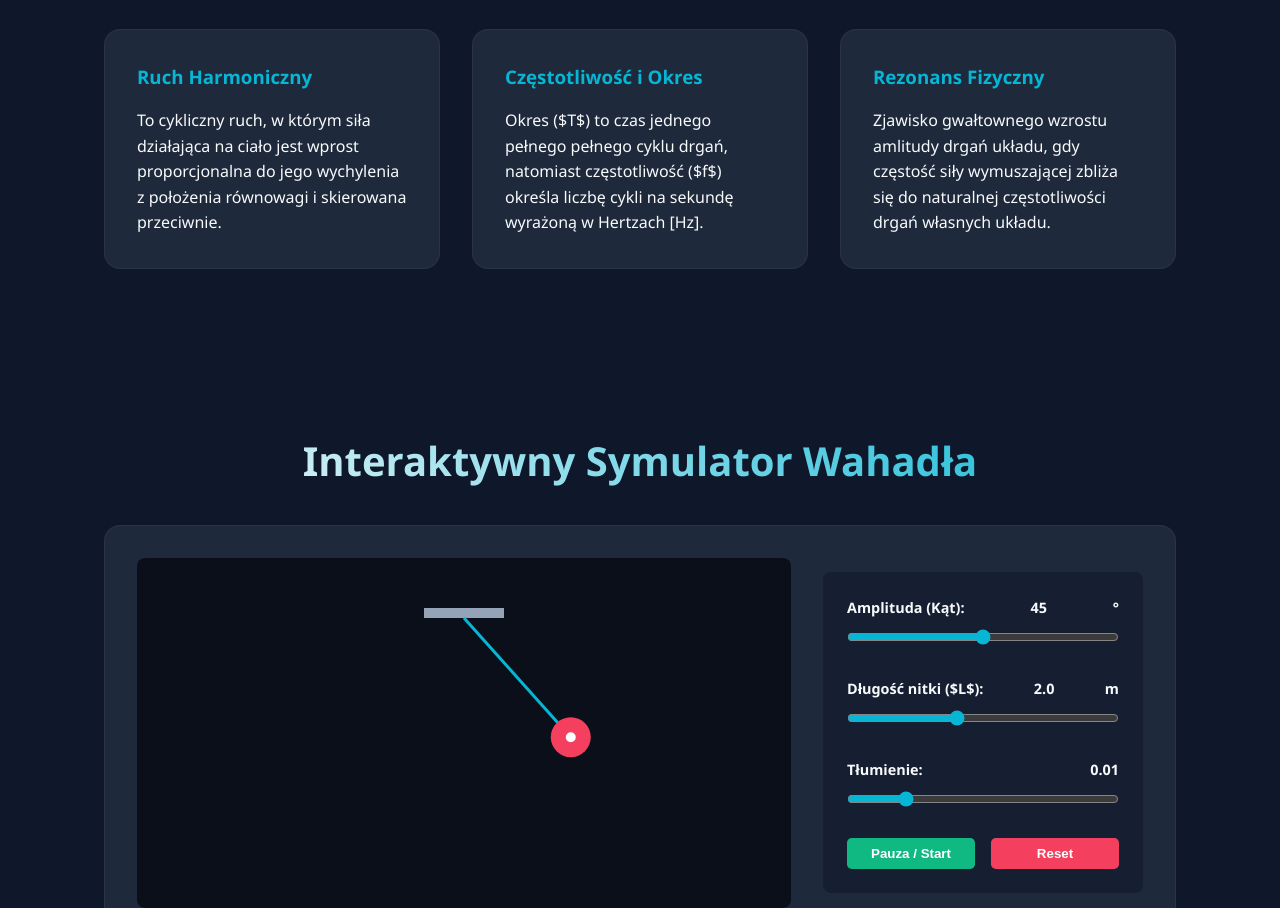
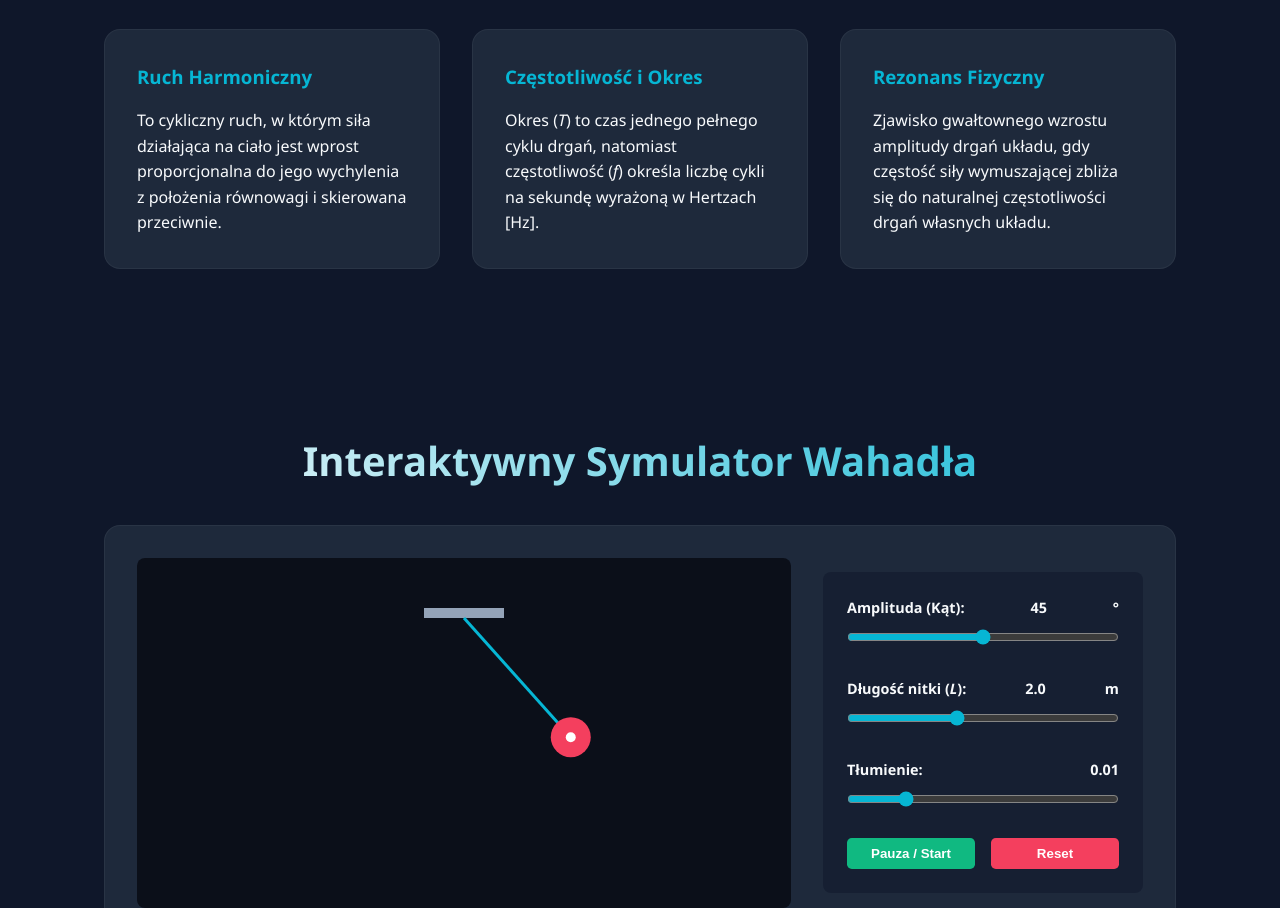
Before and after one commit to MichalPedzisz/edukacja, a plain HTML site: page index.html in a window 1280 px wide. Shown: the part 963-1871 px from the top of the page. Drawn offline with Linux system fonts and the light colour scheme.

Commit message:
Fix typos and improve HTML structure

```diff
--- a/index.html
+++ b/index.html
@@ -202,7 +202,7 @@
                 grid-template-columns: 1fr;
             }
             nav ul {
-                display: none; /* w docelowej wersji mobilnej menu hamburgerowe */
+                display: none;
             }
         }
 
@@ -305,11 +305,11 @@
             </div>
             <div class="card">
                 <h3>Częstotliwość i Okres</h3>
-                <p>Okres ($T$) to czas jednego pełnego pełnego cyklu drgań, natomiast częstotliwość ($f$) określa liczbę cykli na sekundę wyrażoną w Hertzach [Hz].</p>
+                <p>Okres (<i>T</i>) to czas jednego pełnego cyklu drgań, natomiast częstotliwość (<i>f</i>) określa liczbę cykli na sekundę wyrażoną w Hertzach [Hz].</p>
             </div>
             <div class="card">
                 <h3>Rezonans Fizyczny</h3>
-                <p>Zjawisko gwałtownego wzrostu amlitudy drgań układu, gdy częstość siły wymuszającej zbliża się do naturalnej częstotliwości drgań własnych układu.</p>
+                <p>Zjawisko gwałtownego wzrostu amplitudy drgań układu, gdy częstość siły wymuszającej zbliża się do naturalnej częstotliwości drgań własnych układu.</p>
             </div>
         </div>
     </section>
@@ -327,7 +327,7 @@
                     <input type="range" id="rangeAngle" min="10" max="80" value="45">
                 </div>
                 <div class="control-item">
-                    <label><span>Długość nitki ($L$):</span> <span id="valLength">2.0</span> m</label>
+                    <label><span>Długość nitki (<i>L</i>):</span> <span id="valLength">2.0</span> m</label>
                     <input type="range" id="rangeLength" min="1.0" max="3.5" step="0.1" value="2.0">
                 </div>
                 <div class="control-item">
@@ -366,7 +366,6 @@
         let isRunning = true;
         let g = 9.81;
 
-        // Parametry wahadła
         let theta = parseFloat(rangeAngle.value) * Math.PI / 180;
         let omega = 0;
         let L = parseFloat(rangeLength.value);
@@ -406,7 +405,6 @@
 
         function updatePhysics() {
             if (!isRunning) return;
-            // Równanie różniczkowe wahadła: alpha = -(g/L) * sin(theta) - damping * omega
             let alpha = -(g / L) * Math.sin(theta) - damping * omega;
             omega += alpha * 0.02;
             theta += omega * 0.02;
@@ -415,23 +413,19 @@
         function draw() {
             ctx.clearRect(0, 0, canvas.width, canvas.height);
 
-            // Skalowanie wymiarów płótna
             const width = canvas.width = canvas.clientWidth;
             const height = canvas.height = canvas.clientHeight;
 
             const originX = width / 2;
             const originY = 60;
-            const scale = 80 * L; // Skalowanie długości metrów na piksele
+            const scale = 80 * L;
 
-            // Pozycja kulki wahadła
             let bobX = originX + scale * Math.sin(theta);
             let bobY = originY + scale * Math.cos(theta);
 
-            // Rysowanie mocowania
             ctx.fillStyle = '#94a3b8';
             ctx.fillRect(originX - 40, originY - 10, 80, 10);
 
-            // Rysowanie nitki
             ctx.strokeStyle = '#06b6d4';
             ctx.lineWidth = 3;
             ctx.beginPath();
@@ -439,13 +433,11 @@
             ctx.lineTo(bobX, bobY);
             ctx.stroke();
 
-            // Rysowanie kulki
             ctx.fillStyle = '#f43f5e';
             ctx.beginPath();
             ctx.arc(bobX, bobY, 20, 0, 2 * Math.PI);
             ctx.fill();
 
-            // Środek kulki (punkt)
             ctx.fillStyle = '#fff';
             ctx.beginPath();
             ctx.arc(bobX, bobY, 5, 0, 2 * Math.PI);
```
